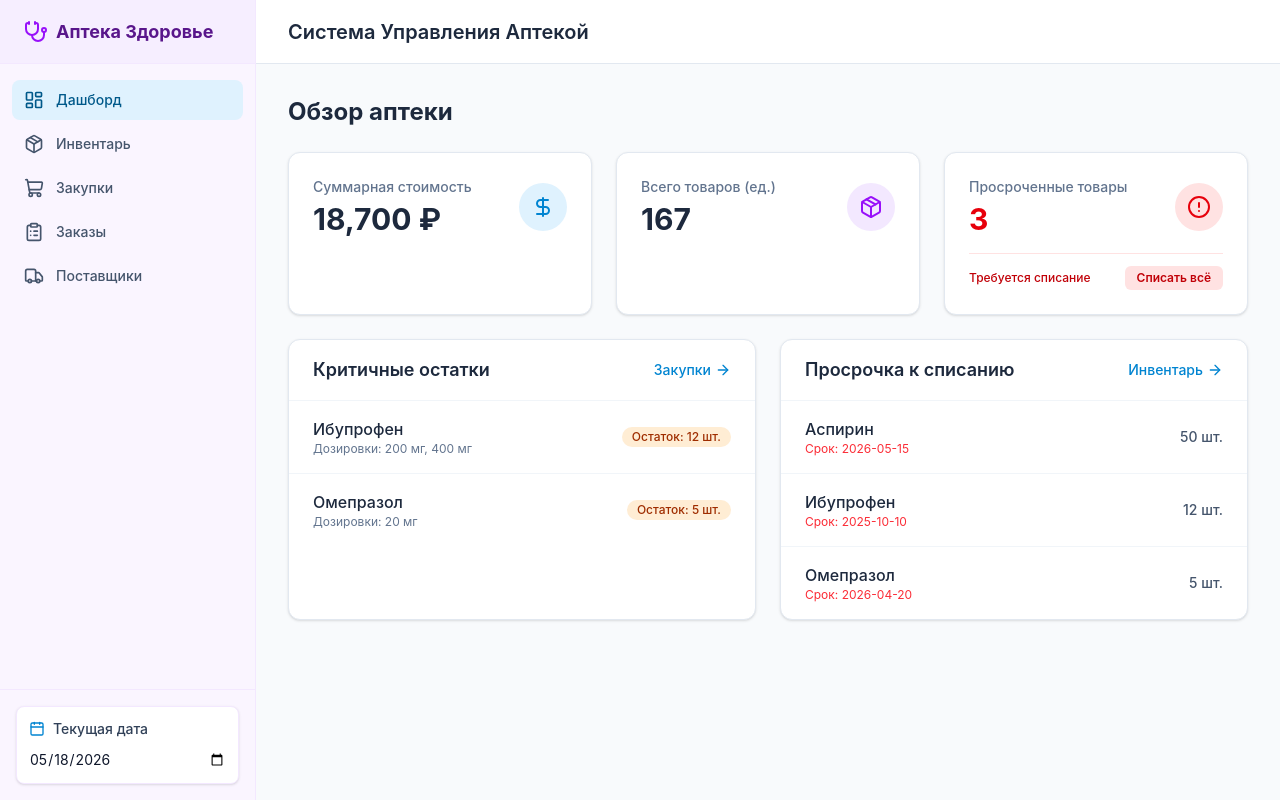
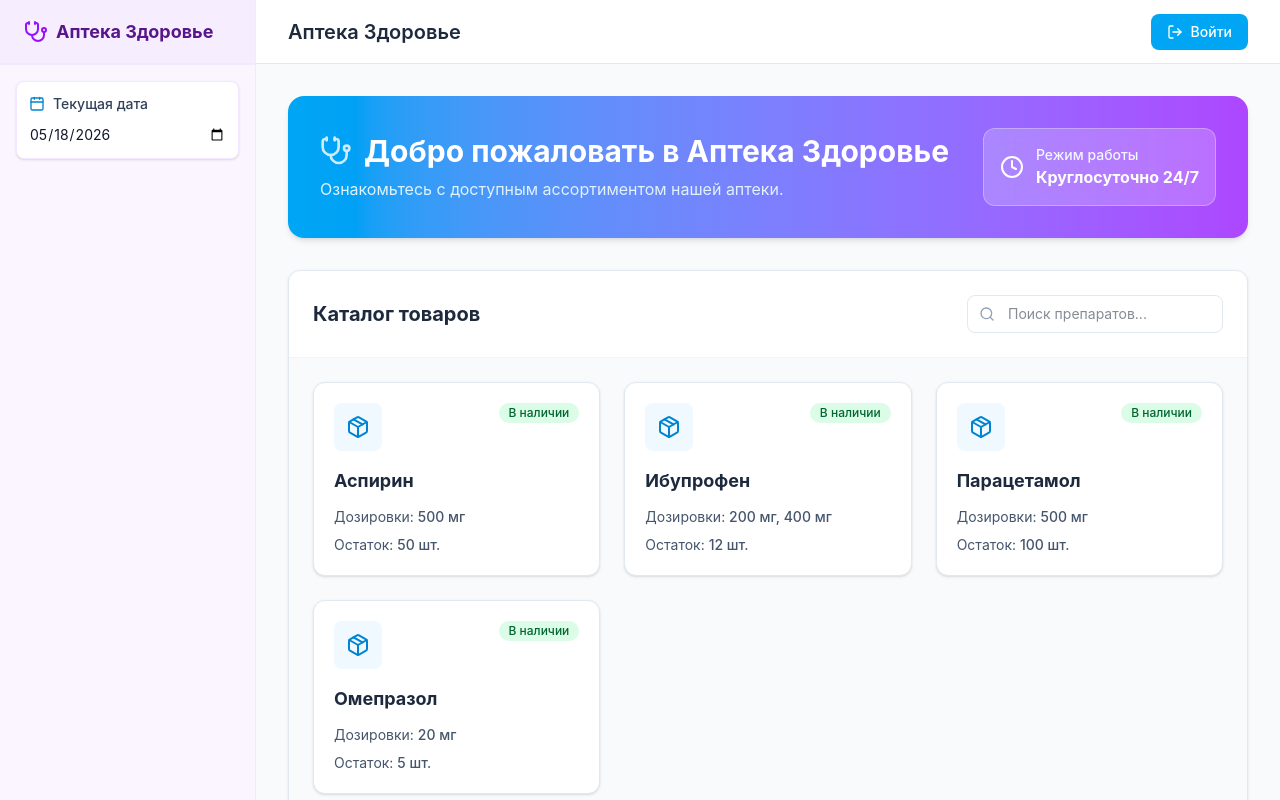
Before and after one commit to ksushpu/PharmaManager, a React app in the folder frontend/: page / in a window 1280 px wide. Built offline with nearby package versions, Linux system fonts and the light colour scheme; the HTML template or start-up script is replaced by a standard one.

Commit message:
add guest catalog, role-based routing, protected routes, and logout button

```diff
--- a/frontend/src/App.jsx
+++ b/frontend/src/App.jsx
@@ -1,5 +1,10 @@
 import AppRoutes from "./routes.jsx"
+import { PharmacyProvider } from "./context/PharmacyContext"
 
 export default function App() {
-  return <AppRoutes />
+  return (
+    <PharmacyProvider>
+      <AppRoutes />
+    </PharmacyProvider>
+  )
 }
--- a/frontend/src/components/layout/Layout.jsx
+++ b/frontend/src/components/layout/Layout.jsx
@@ -1,12 +1,12 @@
 import { NavLink, Outlet, useNavigate } from "react-router";
 import { usePharmacy } from "@/context/PharmacyContext";
-import { LayoutDashboard, Package, ShoppingCart, Truck, Calendar, Stethoscope, LogOut, ClipboardList } from "lucide-react";
+import { LayoutDashboard, Package, ShoppingCart, Truck, Calendar, Stethoscope, LogOut, ClipboardList, Boxes, User } from "lucide-react";
 
 export function Layout() {
   const { name, currentDate, setCurrentDate, currentUser, logout } = usePharmacy();
   const navigate = useNavigate();
 
-  const navItems = [
+  const directorNavItems = [
     { name: "Дашборд", path: "/", icon: LayoutDashboard },
     { name: "Инвентарь", path: "/inventory", icon: Package },
     { name: "Закупки", path: "/purchases", icon: ShoppingCart },
@@ -14,20 +14,28 @@ export function Layout() {
     { name: "Поставщики", path: "/suppliers", icon: Truck },
   ];
 
+  const supplierNavItems = [
+    { name: "Ассортимент", path: "/", icon: Boxes },
+    { name: "Заказы аптек", path: "/supplier-orders", icon: ClipboardList },
+  ];
+
+  const navItems = currentUser?.role === "supplier" ? supplierNavItems : directorNavItems;
+
   return (
     <div className="flex h-screen bg-slate-50 font-sans text-slate-900">
       <aside className="w-64 bg-purple-50 border-r border-purple-100 flex flex-col">
         <div className="h-16 flex items-center px-6 border-b border-purple-100 bg-purple-100/50">
           <Stethoscope className="w-6 h-6 text-purple-600 mr-2 shrink-0" />
-          <span className="font-bold text-lg text-purple-900 truncate">{name}</span>
+          <span className="font-bold text-lg text-purple-900 truncate">
+            {currentUser?.role === "supplier" ? currentUser.name : name}
+          </span>
         </div>
+        {currentUser && (
           <nav className="flex-1 py-4">
             <ul className="space-y-1 px-3">
               {navItems.map((item) => (
                 <li key={item.path}>
-                <NavLink
-                  to={item.path}
-                  end={item.path === "/"}
+                  <NavLink to={item.path} end={item.path === "/"}
                     className={({ isActive }) =>
                       `flex items-center px-3 py-2.5 rounded-lg text-sm font-medium transition-colors ${
                         isActive ? "bg-sky-100 text-sky-800" : "text-slate-600 hover:bg-purple-100/50 hover:text-slate-900"
@@ -41,40 +49,46 @@ export function Layout() {
               ))}
             </ul>
           </nav>
+        )}
         <div className="p-4 border-t border-purple-100">
           <div className="bg-white rounded-lg p-3 shadow-sm border border-purple-100">
             <div className="flex items-center text-sm font-medium text-slate-700 mb-2">
               <Calendar className="w-4 h-4 mr-2 text-sky-600" />
               Текущая дата
             </div>
-            <input
-              type="date"
-              value={currentDate}
-              onChange={(e) => setCurrentDate(e.target.value)}
-              className="w-full text-sm border-slate-200 rounded-md focus:ring-sky-500 focus:border-sky-500"
-            />
+            <input type="date" value={currentDate} onChange={(e) => setCurrentDate(e.target.value)}
+              className="w-full text-sm border-slate-200 rounded-md" />
           </div>
         </div>
         {currentUser && (
           <div className="p-4 border-t border-purple-100">
-            <div className="flex items-center gap-3 bg-white px-3 py-2 rounded-lg border border-purple-100">
+            <div className="flex items-center gap-3 bg-white px-3 py-2 rounded-lg border">
               <div className="w-8 h-8 rounded-full bg-sky-100 flex items-center justify-center text-sky-700 font-medium">
                 {currentUser.name.charAt(0)}
               </div>
-              <div className="flex flex-col">
               <span className="text-sm font-medium">{currentUser.name}</span>
-                <span className="text-xs text-slate-500">Директор</span>
-              </div>
-              <button onClick={() => { logout(); navigate("/login"); }} className="ml-auto p-2 text-slate-400 hover:text-red-500">
-                <LogOut className="w-4 h-4" />
-              </button>
             </div>
           </div>
         )}
       </aside>
       <main className="flex-1 flex flex-col overflow-hidden">
-        <header className="h-16 bg-white border-b border-slate-200 flex items-center px-8">
-          <h1 className="text-xl font-semibold text-slate-800">Система Управления Аптекой</h1>
+        <header className="h-16 bg-white border-b border-slate-200 flex items-center justify-between px-8">
+          <h1 className="text-xl font-semibold text-slate-800">
+            {currentUser?.role === "supplier" ? "Кабинет Поставщика" : currentUser ? "Система Управления Аптекой" : name}
+          </h1>
+          <div>
+            {currentUser ? (
+              <button onClick={() => { logout(); navigate("/login"); }} className="flex items-center gap-2 px-4 py-2 text-red-600 hover:bg-red-50 rounded-lg text-sm font-medium">
+                <LogOut className="w-4 h-4" />
+                Выйти
+              </button>
+            ) : (
+              <button onClick={() => navigate("/login")} className="flex items-center gap-2 px-4 py-2 bg-sky-500 text-white hover:bg-sky-600 rounded-lg text-sm font-medium">
+                <LogOut className="w-4 h-4" />
+                Войти
+              </button>
+            )}
+          </div>
         </header>
         <div className="flex-1 overflow-auto p-8">
           <Outlet />
--- a/frontend/src/context/PharmacyContext.jsx
+++ b/frontend/src/context/PharmacyContext.jsx
@@ -42,7 +42,10 @@ const initialOrders = [
 const PharmacyContext = createContext(undefined);
 
 export function PharmacyProvider({ children }) {
-  const [currentUser, setCurrentUser] = useState(null);
+  const [currentUser, setCurrentUser] = useState(() => {
+    const saved = localStorage.getItem("pharmaUser");
+    return saved ? JSON.parse(saved) : null;
+  });
   const [name] = useState("Аптека Здоровье");
   const [currentDate, setCurrentDate] = useState(new Date().toISOString().split('T')[0]);
   const [products, setProducts] = useState(initialProducts);
@@ -50,8 +53,15 @@ export function PharmacyProvider({ children }) {
   const [preferences] = useState(initialPreferences);
   const [orders, setOrders] = useState(initialOrders);
 
-  const login = (user) => setCurrentUser(user);
-  const logout = () => setCurrentUser(null);
+  const login = (user) => {
+    setCurrentUser(user);
+    localStorage.setItem("pharmaUser", JSON.stringify(user));
+  };
+
+  const logout = () => {
+    setCurrentUser(null);
+    localStorage.removeItem("pharmaUser");
+  };
 
   const writeOffExpired = () => {
     setProducts(prev => prev.map(p =>
--- /dev/null
+++ b/frontend/src/pages/GuestHome.jsx
@@ -0,0 +1,68 @@
+import { usePharmacy } from "@/context/PharmacyContext";
+import { Package, Search, Stethoscope, Clock } from "lucide-react";
+import { useState } from "react";
+
+export function GuestHome() {
+  const { products, name } = usePharmacy();
+  const [searchTerm, setSearchTerm] = useState("");
+  const filtered = products.filter(p => p.name.toLowerCase().includes(searchTerm.toLowerCase()));
+
+  return (
+    <div className="space-y-8 max-w-5xl mx-auto">
+      <div className="bg-gradient-to-r from-sky-500 to-purple-500 rounded-2xl shadow-md p-8 text-white flex flex-col md:flex-row items-start md:items-center justify-between gap-4">
+        <div>
+          <h2 className="text-3xl font-bold mb-2 flex items-center">
+            <Stethoscope className="w-8 h-8 mr-3 opacity-80" />
+            Добро пожаловать в {name}
+          </h2>
+          <p className="text-sky-100 max-w-xl">Ознакомьтесь с доступным ассортиментом нашей аптеки.</p>
+        </div>
+        <div className="flex items-center bg-white/20 p-4 rounded-xl backdrop-blur-sm border border-white/30">
+          <Clock className="w-6 h-6 mr-3 text-white" />
+          <div>
+            <p className="text-sm font-medium text-sky-50">Режим работы</p>
+            <p className="font-bold">Круглосуточно 24/7</p>
+          </div>
+        </div>
+      </div>
+
+      <div className="bg-white rounded-xl shadow-sm border border-slate-200 overflow-hidden">
+        <div className="p-6 border-b border-slate-100 flex flex-col sm:flex-row justify-between items-start sm:items-center gap-4">
+          <h3 className="text-xl font-bold text-slate-800">Каталог товаров</h3>
+          <div className="relative w-full sm:w-64">
+            <Search className="absolute left-3 top-1/2 -translate-y-1/2 h-4 w-4 text-slate-400" />
+            <input
+              type="text"
+              placeholder="Поиск препаратов..."
+              value={searchTerm}
+              onChange={(e) => setSearchTerm(e.target.value)}
+              className="w-full pl-10 pr-3 py-2 border border-slate-200 rounded-lg focus:ring-sky-500 focus:border-sky-500 text-sm"
+            />
+          </div>
+        </div>
+        <div className="grid grid-cols-1 md:grid-cols-2 lg:grid-cols-3 gap-6 p-6 bg-slate-50">
+          {filtered.map(product => (
+            <div key={product.id} className="bg-white rounded-xl border border-slate-200 p-5 shadow-sm hover:shadow-md transition-shadow">
+              <div className="flex items-start justify-between mb-4">
+                <div className="w-12 h-12 bg-sky-50 text-sky-600 rounded-lg flex items-center justify-center">
+                  <Package className="w-6 h-6" />
+                </div>
+                <span className={`px-2.5 py-0.5 rounded-full text-xs font-medium ${product.quantity > 0 ? 'bg-green-100 text-green-800' : 'bg-red-100 text-red-800'}`}>
+                  {product.quantity > 0 ? 'В наличии' : 'Нет'}
+                </span>
+              </div>
+              <h4 className="text-lg font-bold text-slate-800 mb-1">{product.name}</h4>
+              <div className="mt-3 space-y-2 text-sm text-slate-600">
+                <p>Дозировки: <span className="font-medium">{product.dosages.join(", ")}</span></p>
+                <p>Остаток: <span className="font-medium">{product.quantity} шт.</span></p>
+              </div>
+            </div>
+          ))}
+          {filtered.length === 0 && (
+            <div className="col-span-full py-12 text-center text-slate-500">Ничего не найдено.</div>
+          )}
+        </div>
+      </div>
+    </div>
+  );
+}
--- /dev/null
+++ b/frontend/src/pages/SupplierAssortment.jsx
@@ -0,0 +1,3 @@
+export function SupplierAssortment() {
+  return <h2 className="text-2xl font-bold text-slate-800">Ассортимент (в разработке)</h2>;
+}
--- /dev/null
+++ b/frontend/src/pages/SupplierOrders.jsx
@@ -0,0 +1,3 @@
+export function SupplierOrders() {
+  return <h2 className="text-2xl font-bold text-slate-800">Заказы аптек (в разработке)</h2>;
+}
--- a/frontend/src/routes.jsx
+++ b/frontend/src/routes.jsx
@@ -1,27 +1,46 @@
-import { createBrowserRouter, RouterProvider } from "react-router";
+import { createBrowserRouter, RouterProvider, Navigate } from "react-router";
 import { Layout } from "./components/layout/Layout";
 import { Dashboard } from "./pages/Dashboard";
 import { Inventory } from "./pages/Inventory";
 import { Purchasing } from "./pages/Purchasing";
 import { DirectorOrders } from "./pages/DirectorOrders";
 import { Suppliers } from "./pages/Suppliers";
+import { GuestHome } from "./pages/GuestHome";
 import { Login } from "./pages/Login";
-import { PharmacyProvider } from "./context/PharmacyContext";
+import { SupplierAssortment } from "./pages/SupplierAssortment";
+import { SupplierOrders } from "./pages/SupplierOrders";
+import { usePharmacy } from "./context/PharmacyContext";
+
+function ProtectedRoute({ children, allowedRoles }) {
+  const { currentUser } = usePharmacy();
+  if (!allowedRoles.includes(currentUser?.role)) return <Navigate to="/" replace />;
+  return children;
+}
+
+function RootRoute() {
+  const { currentUser } = usePharmacy();
+  if (!currentUser) return <GuestHome />;
+  if (currentUser.role === "director") return <Dashboard />;
+  if (currentUser.role === "supplier") return <SupplierAssortment />;
+  return <GuestHome />;
+}
 
 const router = createBrowserRouter([
   {
     path: "/login",
-    element: <PharmacyProvider><Login /></PharmacyProvider>,
+    element: <Login />,
   },
   {
     path: "/",
-    element: <PharmacyProvider><Layout /></PharmacyProvider>,
+    element: <Layout />,
     children: [
-      { index: true, element: <Dashboard /> },
-      { path: "inventory", element: <Inventory /> },
-      { path: "purchases", element: <Purchasing /> },
-      { path: "orders", element: <DirectorOrders /> },
-      { path: "suppliers", element: <Suppliers /> },
+      { index: true, element: <RootRoute /> },
+      { path: "inventory", element: <ProtectedRoute allowedRoles={["director"]}><Inventory /></ProtectedRoute> },
+      { path: "purchases", element: <ProtectedRoute allowedRoles={["director"]}><Purchasing /></ProtectedRoute> },
+      { path: "orders", element: <ProtectedRoute allowedRoles={["director"]}><DirectorOrders /></ProtectedRoute> },
+      { path: "suppliers", element: <ProtectedRoute allowedRoles={["director"]}><Suppliers /></ProtectedRoute> },
+      { path: "supplier-orders", element: <ProtectedRoute allowedRoles={["supplier"]}><SupplierOrders /></ProtectedRoute> },
+      { path: "*", element: <div className="p-8 text-center text-xl font-bold">404</div> },
     ],
   },
 ]);
```
Also changed, not shown: frontend/src/pages/Login.jsx (indentation only). Lines whose indentation alone changed are shown as unchanged.
